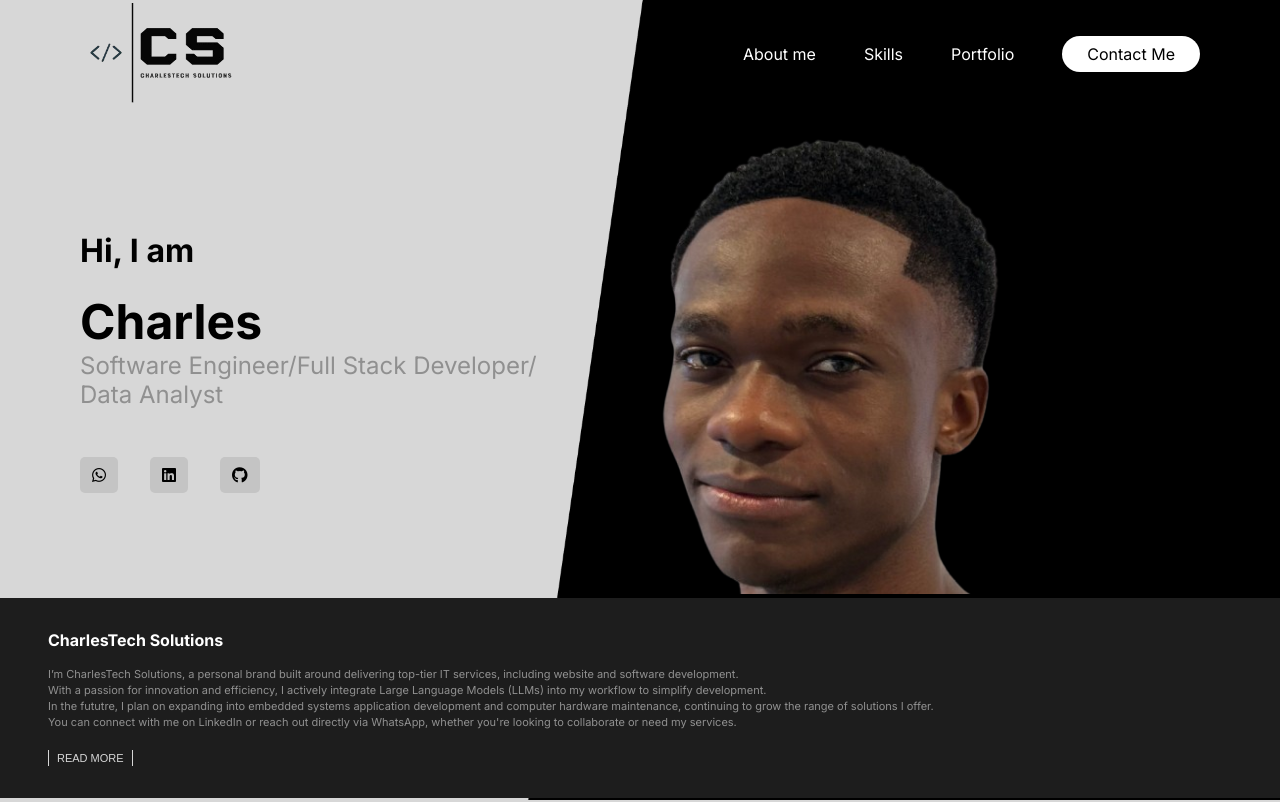
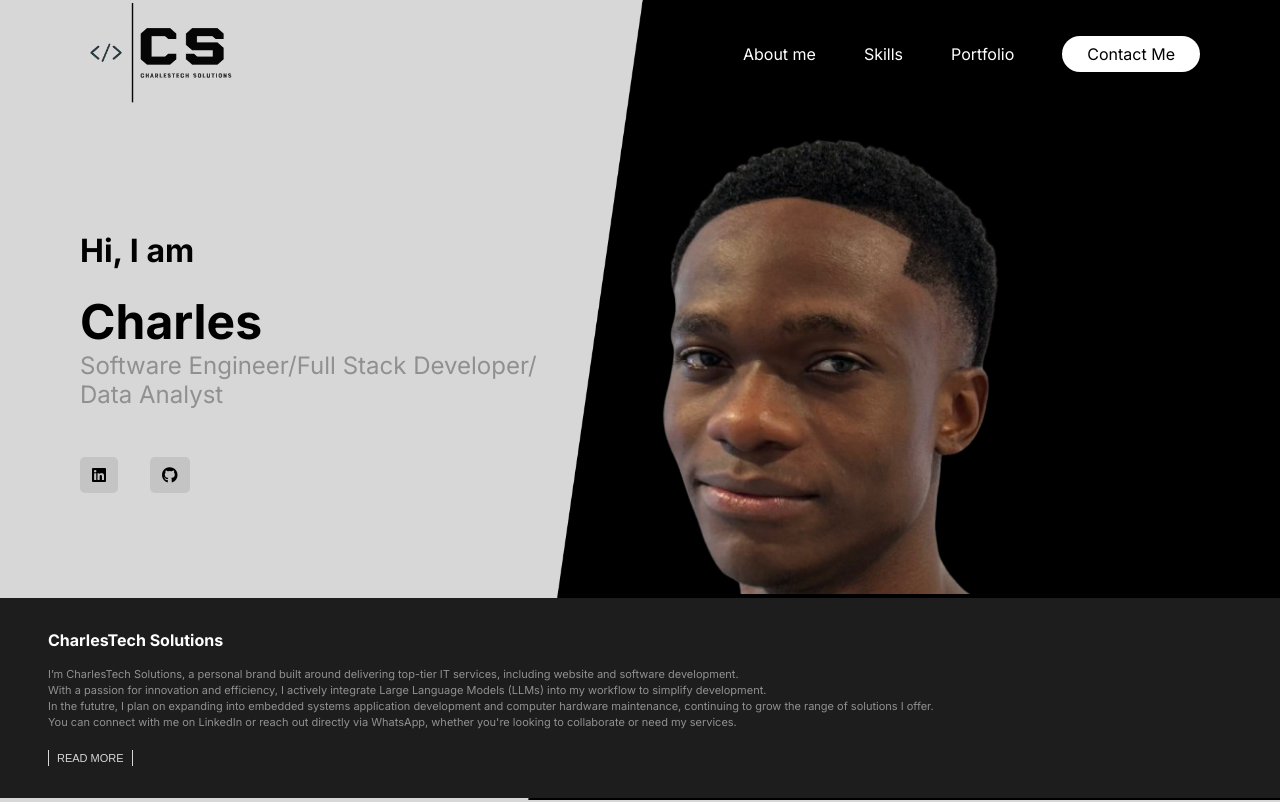
Before and after one commit to Charlesss10/personal_portfolio, a React (Create React App) app: page / in a window 1280 px wide. Shown: the top 802 px of the page. Built offline with nearby package versions, Linux system fonts and the light colour scheme.

Commit message:
Eleventh Commit: Removed the WhatsApp Access

```diff
--- a/src/sections/Hero.js
+++ b/src/sections/Hero.js
@@ -19,7 +19,7 @@ export default function Hero() {
                             Data Analyst</h6>
                     </div>
                     <div className="contact-me">
-                        <a href="https://api.whatsapp.com/send/?phone=4915753003416&text&type=phone_number&app_absent=0" target="_blank" rel="noreferrer"><i className="fa-brands fa-whatsapp"></i></a>
+                        {/*<a href="https://api.whatsapp.com/send/?phone=4915753003416&text&type=phone_number&app_absent=0" target="_blank" rel="noreferrer"><i className="fa-brands fa-whatsapp"></i></a>*/}
                         <a href="https://www.linkedin.com/in/charles-eboson"><i className="fa-brands fa-linkedin" target="_blank"></i></a>
                         <a href="https://github.com/Charlesss10" target="_blank" rel="noreferrer"><i className="fa-brands fa-github" ></i></a>
                     </div>
```
